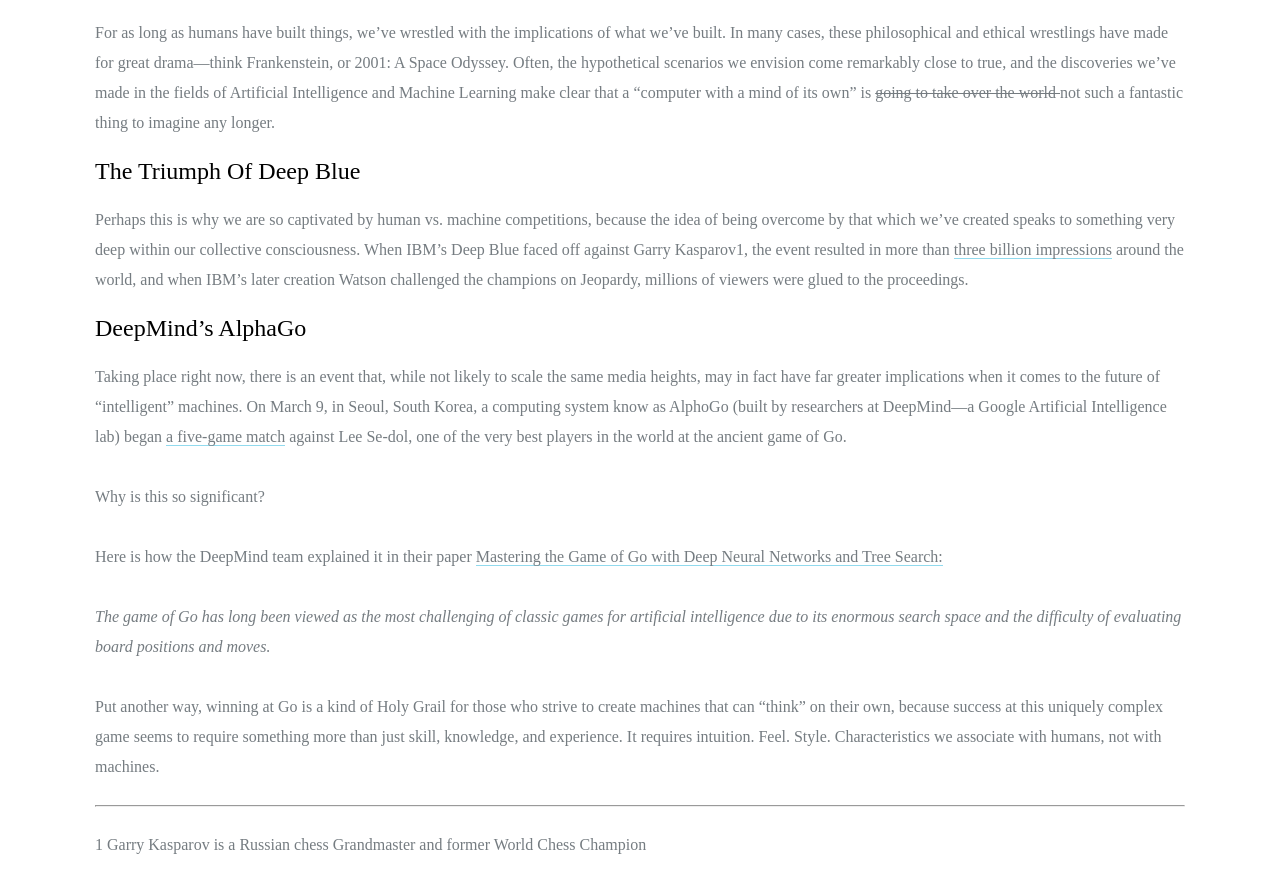
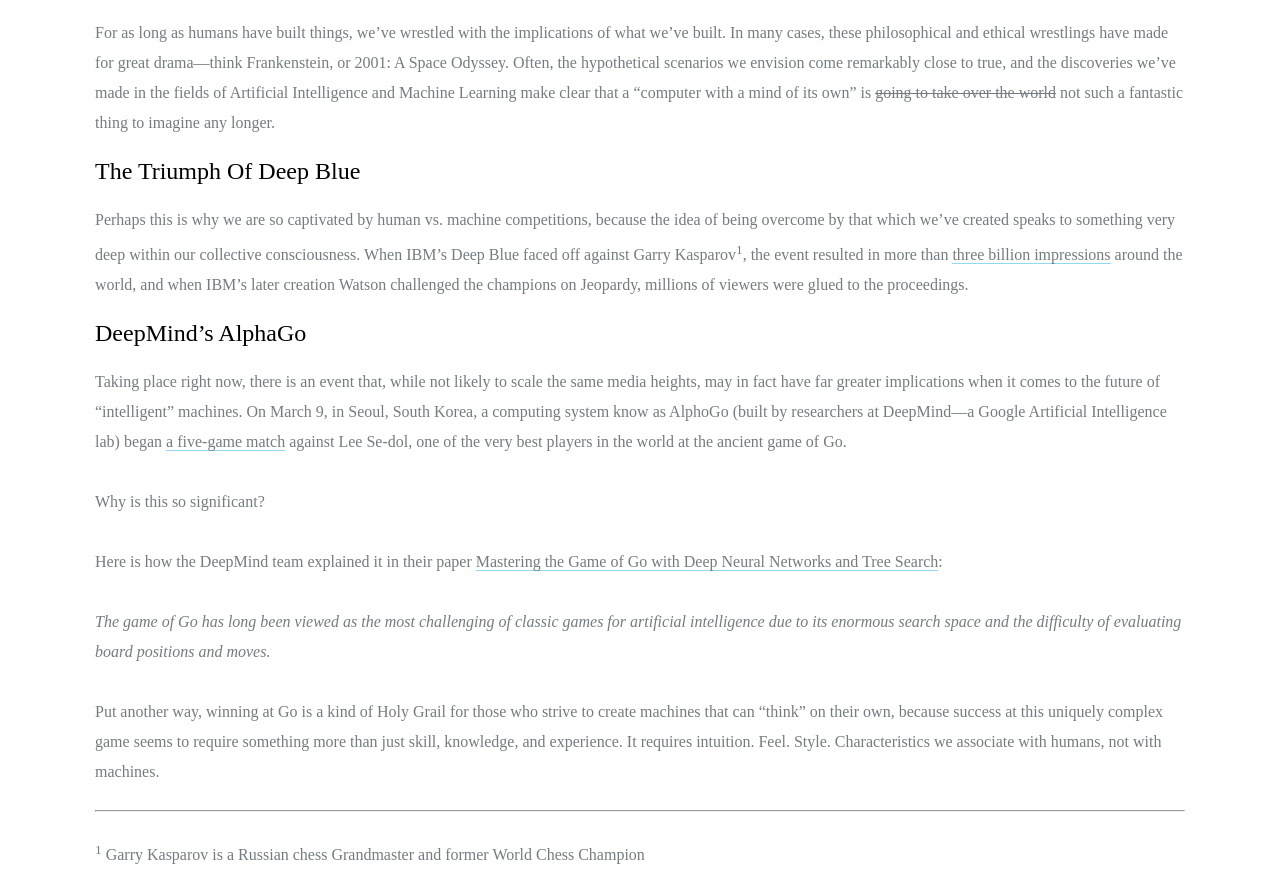
Before and after one commit to liutenghui/Udacity, a plain HTML site: page html-Practice/index.html in a window 1280 px wide. Shown: the part 632-1526 px from the top of the page. Drawn offline with Linux system fonts and the light colour scheme.

Commit message:
HTML-Practice 第一次修改

```diff
--- a/html-Practice/index.html
+++ b/html-Practice/index.html
@@ -72,9 +72,7 @@
                 or 2001: A Space Odyssey. Often, the hypothetical scenarios we envision come remarkably close to true,
                 and the discoveries we’ve made in the fields of Artificial Intelligence and Machine Learning make clear
                 that a “computer with a mind of its own” is
-            <del>
-                going to take over the world
-            </del>
+            <del>going to take over the world</del>
                 not such a fantastic thing to imagine any longer.
         </p>
         <!--第一段结束-->
@@ -85,7 +83,7 @@
                 Perhaps this is why we are so captivated by human vs. machine competitions,
                 because the idea of being overcome by that which we’ve created speaks to something
                 very deep within our collective consciousness. When IBM’s Deep Blue faced off
-                against Garry Kasparov1, the event resulted in more than
+                against Garry Kasparov<sup>1</sup>, the event resulted in more than
             </span>
             <a href="http://www-03.ibm.com/ibm/history/ibm100/us/en/icons/deepblue/">three billion impressions</a>
             <span>
@@ -108,7 +106,7 @@
         <p> Why is this so significant?</p>
         <p>
             Here is how the DeepMind team explained it in their paper
-            <a href="http://airesearch.com/wp-content/uploads/2016/01/deepmind-mastering-go.pdf">Mastering the Game of Go with Deep Neural Networks and Tree Search:</a>
+            <a href="http://airesearch.com/wp-content/uploads/2016/01/deepmind-mastering-go.pdf">Mastering the Game of Go with Deep Neural Networks and Tree Search</a>:
         </p>
         <p>
             <i>The game of Go has long been viewed as the most challenging of classic games for artificial intelligence due to its enormous search space and the difficulty of evaluating board positions and moves.</i>
@@ -123,7 +121,7 @@
         <!--第三段结束-->
         <hr>
         <!--结束-->
-        <p>1 Garry Kasparov is a Russian chess Grandmaster and former World Chess Champion</p>
+        <p> <sup>1</sup> Garry Kasparov is a Russian chess Grandmaster and former World Chess Champion</p>
 
     </main>
 </div>
```
Also changed, not shown: html-Practice/reflections.txt.
